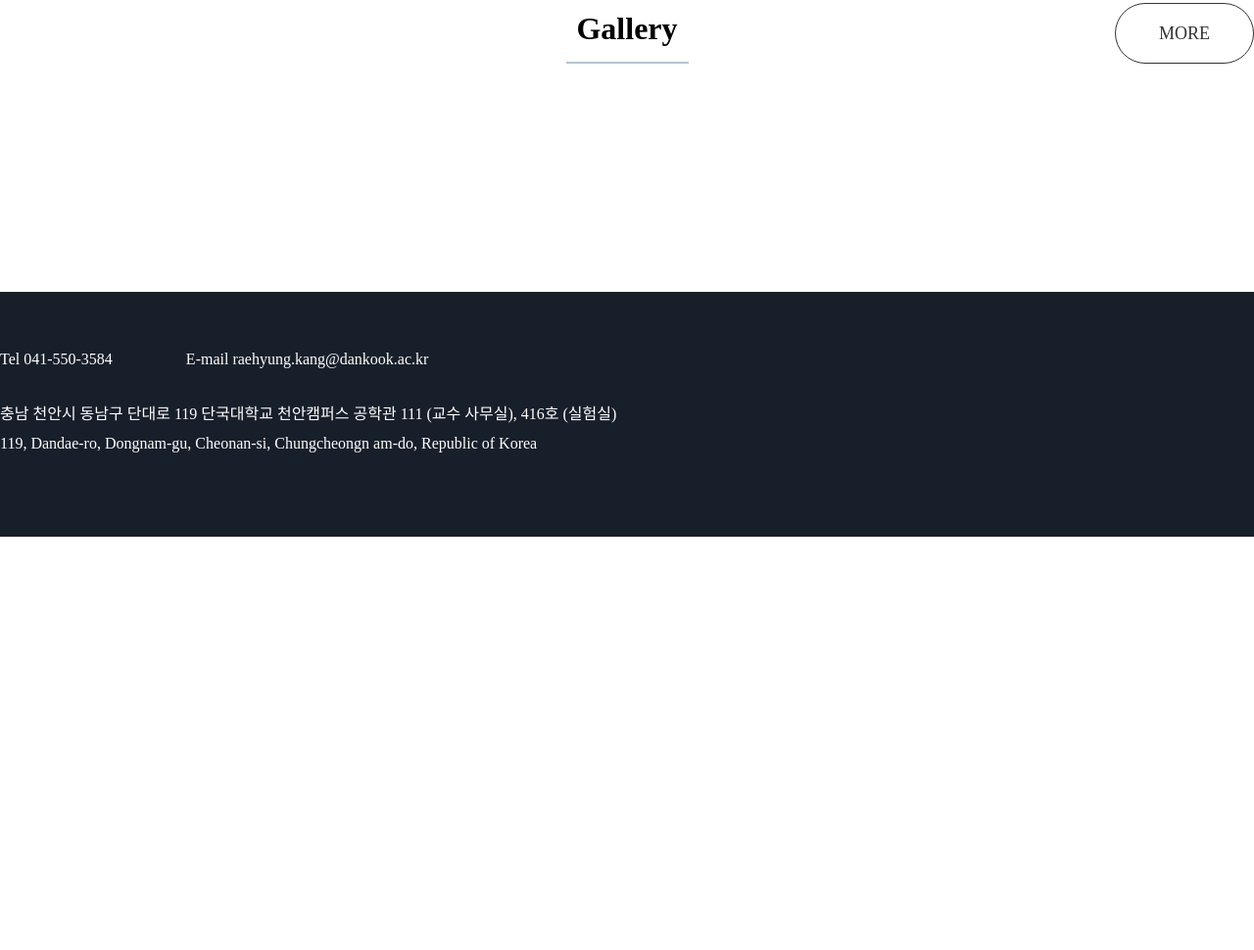
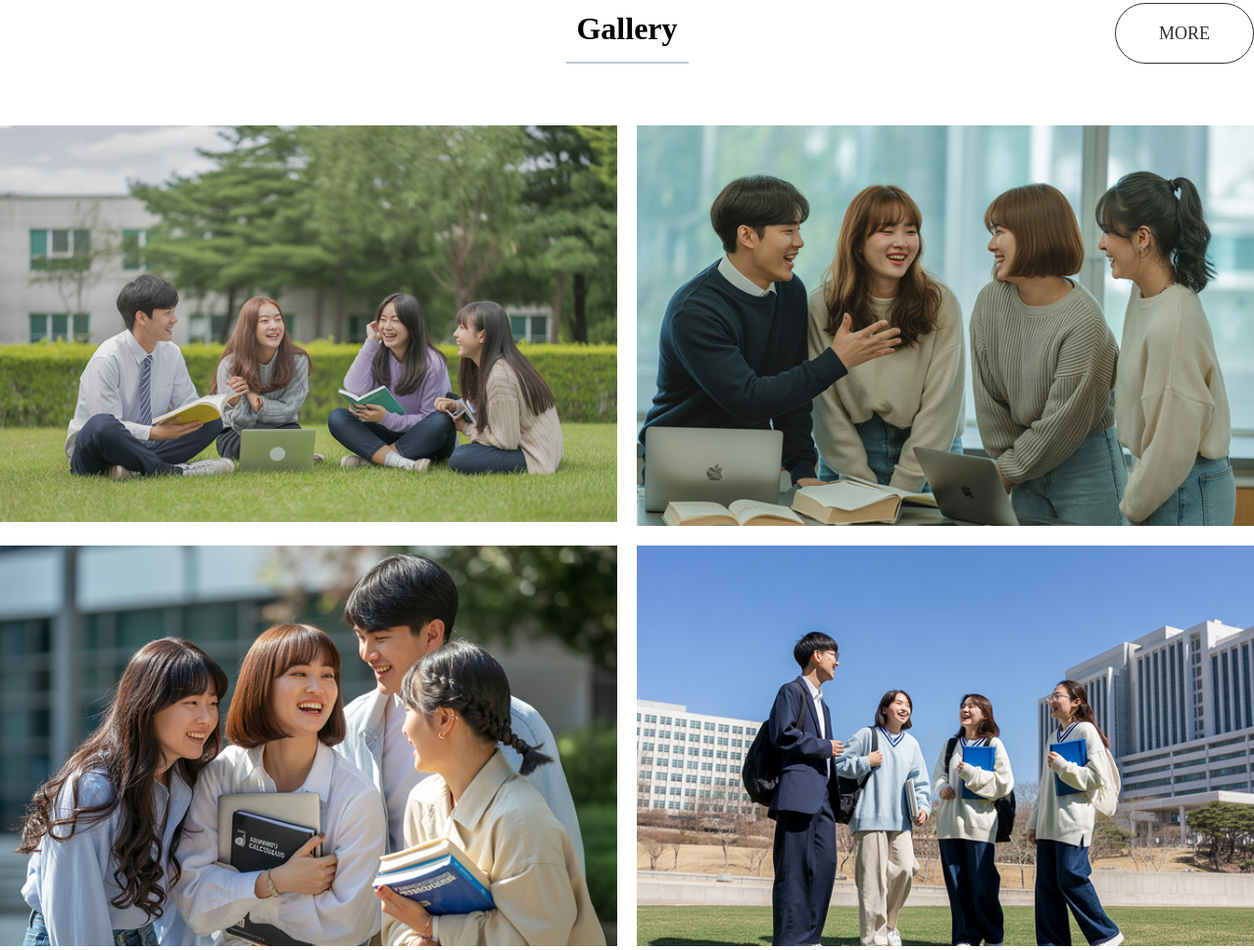
Before and after one commit to yuxxnig/PTTL, a plain HTML site: page index.html in a window 1280 px wide. Shown: the part 2729-3699 px from the top of the page at 98% size. Before the commit the page ends 3277 px from the top, so only its background shows below. Drawn offline with nearby package versions, Linux system fonts and the light colour scheme; the site is published under a folder, as on GitHub Pages, so addresses that start at the root find nothing; a web font is replaced by a local one.

Commit message:
이미지경로수정

```diff
--- a/index.html
+++ b/index.html
@@ -99,10 +99,10 @@
                 <div class="centerbox">
                     <div class="btn_box"><a href="#">MORE</a></div>
                     <div class="content_box">
-                        <a href="#"><img src="/images/image 13.png" alt=""  data-aos="zoom-out" data-aos-delay="0"></a>
-                        <a href="#"><img src="/images/image 14.png" alt="" data-aos="zoom-out" data-aos-delay="100"></a>
-                        <a href="#"><img src="/images/image 15.png" alt="" data-aos="zoom-out" data-aos-delay="200"></a>
-                        <a href="#"><img src="/images/image 16.png" alt="" data-aos="zoom-out" data-aos-delay="300"></a>
+                        <a href="#"><img src="images/image 13.png" alt="랩실멤버사진"  data-aos="zoom-out" data-aos-delay="0"></a>
+                        <a href="#"><img src="images/image 14.png" alt="랩실멤버사진" data-aos="zoom-out" data-aos-delay="100"></a>
+                        <a href="#"><img src="images/image 15.png" alt="랩실멤버사진" data-aos="zoom-out" data-aos-delay="200"></a>
+                        <a href="#"><img src="images/image 16.png" alt="랩실멤버사진" data-aos="zoom-out" data-aos-delay="300"></a>
                     </div>
                 </div>
             </div>
```
